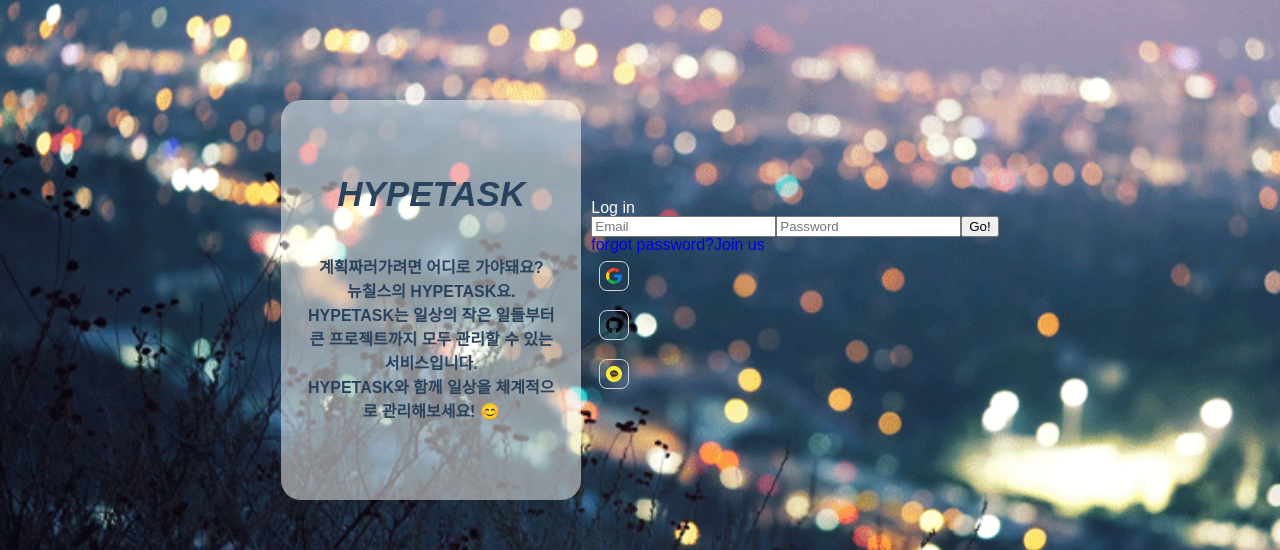
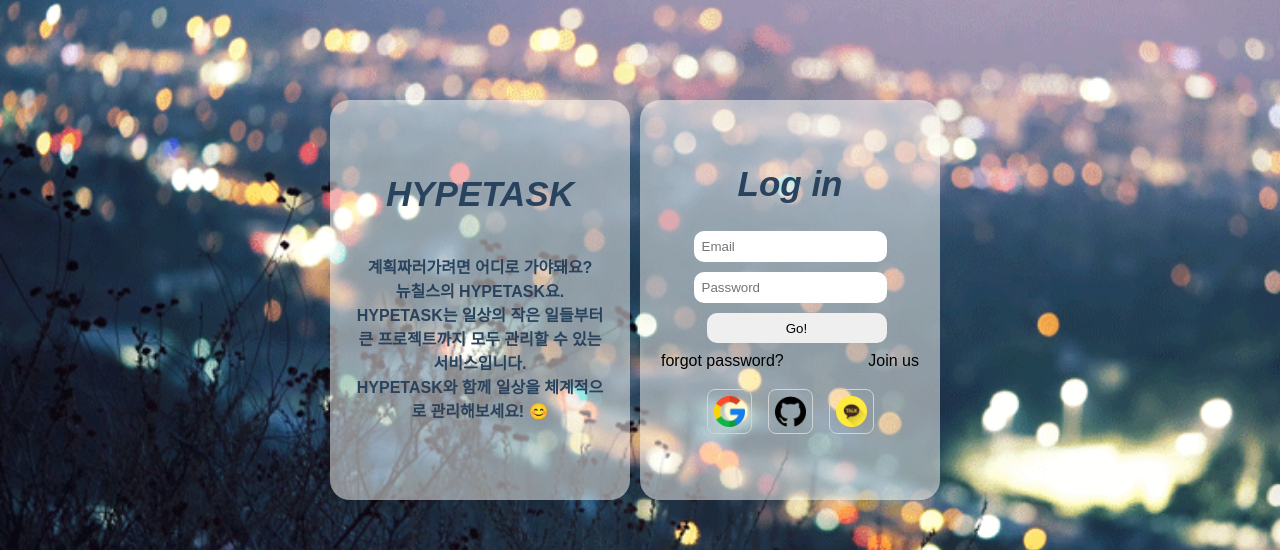
Before and after one commit to AJ3504/hypetask, a React (Create React App) app: page /first-main in a window 1280 px wide. Shown: the part 159-709 px from the top of the page. Built offline with nearby package versions, Linux system fonts and the light colour scheme.

Commit message:
로그인 부분 css

```diff
--- a/src/components/Authentication/Login.tsx
+++ b/src/components/Authentication/Login.tsx
@@ -5,6 +5,7 @@
 import supabase from "../../config/supabaseClient";
 import type { User } from "../../Types";
 import { useUserStore } from "../../zustand/useUserStore";
+import { IntroduceContainer, IntroduceTitle } from "./Introduce";
 
 enum AuthProvider {
   Google = "google",
@@ -64,53 +65,99 @@
   };
   return (
     <div>
-      <div className="login-container">
-        <div className="login-title">Log in</div>
-        <div className="login-input">
-          <input
+      <IntroduceContainer>
+        <IntroduceTitle style={{ marginBottom: "10px" }}>Log in</IntroduceTitle>
+        <LoginForm>
+          <LoginInput
             type="text"
             placeholder="Email"
             value={email}
             onChange={(e) => setEmail(e.target.value)}
           />
-          <input
+          <LoginInput
             type="password"
             placeholder="Password"
             value={password}
             onChange={(e) => setPassword(e.target.value)}
           />
-          <button onClick={loginHandler}>Go!</button>
-        </div>
-        <div className="login-guide">
-          <Link to="/findpassword">forgot password?</Link>
-          <Link to="/register">Join us</Link>
-        </div>
+          <GoButton onClick={loginHandler}>Go!</GoButton>
+        </LoginForm>
+        <LoginGuide>
+          <Link
+            to="/findpassword"
+            style={{ color: "black", marginRight: "5px" }}
+          >
+            forgot password?
+          </Link>
+          <Link to="/register" style={{ color: "black" }}>
+            Join us
+          </Link>
+        </LoginGuide>
         {/* Social login */}
-        <div className="social-login">
-          <div
-            onClick={(e) => {
-              handleOAuthLogin(AuthProvider.Google, e);
-            }}
-          >
-            <LoginIcon src="/assets/google (1).png" />
-          </div>
-          <div onClick={(e) => handleOAuthLogin(AuthProvider.GitHub, e)}>
-            <LoginIcon src="/assets/github (1).png" />
-          </div>
-          <div onClick={(e) => handleOAuthLogin(AuthProvider.Kakao, e)}>
-            <LoginIcon src="/assets/kakao-talk.png" />
-          </div>
-        </div>
-      </div>
+        <SocialLogin>
+          <LoginIcon
+            onClick={(e) => handleOAuthLogin(AuthProvider.Google, e)}
+            src="/assets/google (1).png"
+          />
+          <LoginIcon
+            onClick={(e) => handleOAuthLogin(AuthProvider.GitHub, e)}
+            src="/assets/github (1).png"
+          />
+          <LoginIcon
+            onClick={(e) => handleOAuthLogin(AuthProvider.Kakao, e)}
+            src="/assets/kakao-talk.png"
+          />
+        </SocialLogin>
+      </IntroduceContainer>
     </div>
   );
 };
 export default Login;
+const LoginForm = styled.div`
+  display: flex;
+  flex-direction: column;
+  align-items: center;
+  margin-top: 20px;
+`;
+
+const GoButton = styled.button`
+  align-self: flex-end;
+  width: 180px;
+  height: 30px;
+  border-radius: 10px;
+  border: transparent;
+  &:hover {
+    background-color: gray;
+  }
+`;
+const LoginGuide = styled.div`
+  margin-top: 10px;
+  display: flex;
+  justify-content: space-between;
+  width: 100%;
+  display: flex;
+  align-items: center;
+`;
+const SocialLogin = styled.div`
+  display: flex;
+  justify-content: center;
+  margin-top: 20px;
+`;
 const LoginIcon = styled.img`
-  width: 30px;
+  width: 45px;
   height: auto;
-  margin: 8px;
+  margin: 0 8px;
   padding: 6px;
   border: solid 1px lightgray;
   border-radius: 8px;
+  cursor: pointer;
+  &:hover {
+    background-color: lightgray;
+  }
 `;
+const LoginInput = styled.input`
+  margin-bottom: 10px;
+  padding: 8px;
+  border-radius: 10px;
+  border: transparent;
+`;
--- a/src/pages/FindPassword.tsx
+++ b/src/pages/FindPassword.tsx
@@ -61,7 +61,6 @@
             placeholder="이메일을 입력해주세요"
           />
           <button type="submit">Reset Password</button>
-
         </PasswordFormContainer>
       </ResetPassword>
     </CenteredContainer>
```
Lines whose indentation alone changed are shown as unchanged.
